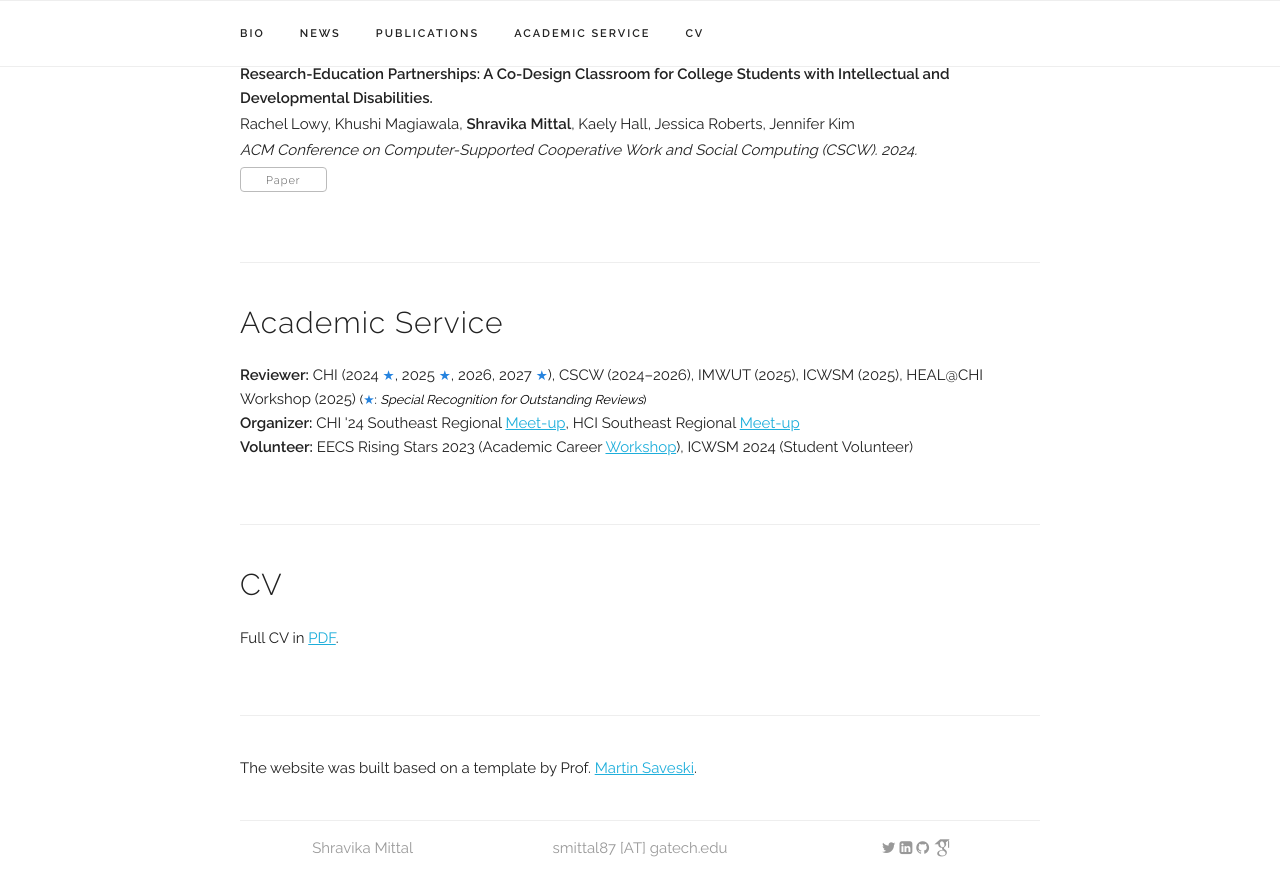
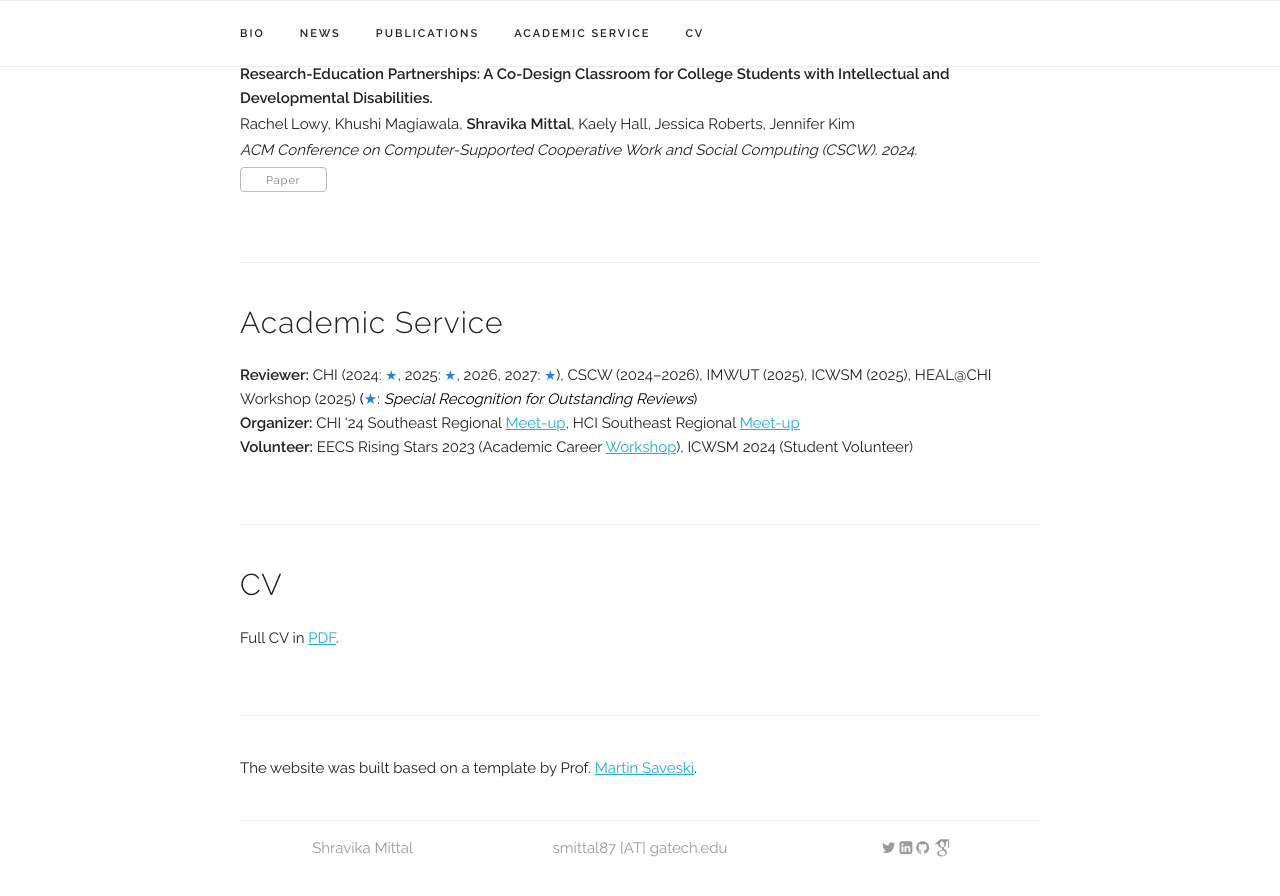
Before and after one commit to mittalshravika/mittalshravika.github.io, a Jekyll site: the page built from index.html, in a window 1280 px wide and 900 px high, scrolled down 2847 px. Shown: the top 896 px of the window. Built offline with Jekyll 4.4.1, drawn with Linux system fonts in a browser that asks for light colours; some web fonts are replaced.

Commit message:
final changes

```diff
--- a/index.html
+++ b/index.html
@@ -449,8 +449,8 @@ Information Seeking and Learning</a>, completed during my internship with Micros
 <div class="docs-section" id="service">
   <h4>Academic Service</h4>
   <p>
-    <b>Reviewer:</b> CHI (2024 <span style="color:#2583DF; font-size:0.9em;">★</span>, 2025 <span style="color:#2583DF; font-size:0.9em;">★</span>, 2026, 2027 <span style="color:#2583DF; font-size:0.9em;">★</span>), CSCW (2024–2026), IMWUT (2025), ICWSM (2025), HEAL@CHI Workshop (2025)
-<span style="font-size:0.85em; color:black;">
+    <b>Reviewer:</b> CHI (2024: <span style="color:#2583DF; font-size:0.9em;">★</span>, 2025: <span style="color:#2583DF; font-size:0.9em;">★</span>, 2026, 2027: <span style="color:#2583DF; font-size:0.9em;">★</span>), CSCW (2024–2026), IMWUT (2025), ICWSM (2025), HEAL@CHI Workshop (2025)
+<span style="color:black;">
   (<span style="color:#2583DF;">★</span>:
   <span style="font-style:italic;">Special Recognition for Outstanding Reviews</span>)
 </span>
```
